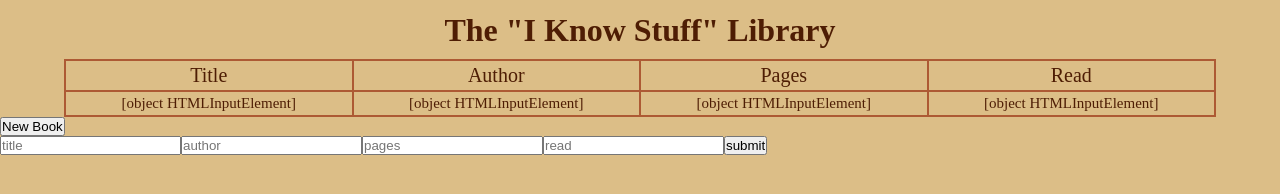
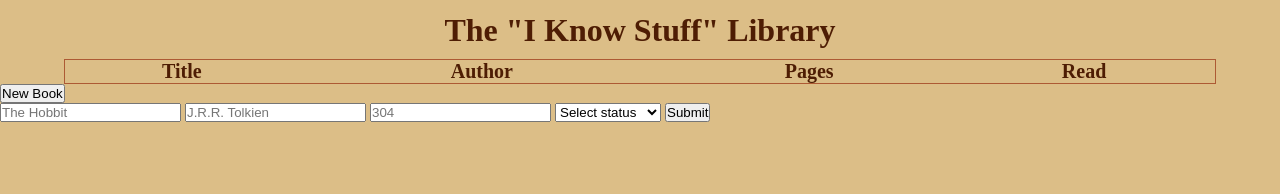
Before and after one commit to jdelles/library, a plain HTML site: page index.html in a window 1280 px wide. Both pictures are taken after a click on the button "New Book". Shown: the part 112-306 px from the top of the page. Drawn offline with Linux system fonts and the light colour scheme.

Commit message:
Added forms to index and rebuilt JS - need to figure out how to read form data in

```diff
--- a/app.js
+++ b/app.js
@@ -4,14 +4,14 @@
 let myLibrary = [];
 
 /**
- * Gets the display id which is used to build the table of book info
- */
-const libraryDisplay = document.querySelector('#display');
-
-/**
  * Gets the addBook button which will be used by the user to add a new book to the library
  */
 const newBook = document.querySelector('#newBook');
+
+/**
+ * Gets the form to toggle on and off when newBook is clicked
+ */
+const addForm = document.querySelector('#form');
 
 /**
  * Tracks the size of the myLibrary array
@@ -25,7 +25,8 @@ let size = 0;
  * @param {*} pages the number of pages in the book
  * @param {*} read was the book read or not yet
  */
-function Book(title, author, pages, read) {
+class Book {
+    constructor(title, author, pages, read) {
         this.title = title;
         this.author = author;
         this.pages = pages;
@@ -36,76 +37,76 @@ function Book(title, author, pages, read) {
          * Gets a string containing information about the book
          * @returns a string containing information about the book
          */
-    this.info = function() {
+        this.info = function () {
             return `${title} by ${author}, ${pages}, ${read}`;
+        };
     }
 }
 
 /**
- * Adds a new book to the myLibrary array and updates the webpage display table with the new book
+ * Adds a new book to the library and updates the display table with the new book
  * @param {*} title the title of the book
  * @param {*} author the author of the book
  * @param {*} pages the number of pages in the book
  * @param {*} read was the book read or not yet
  */
 function addBookToLibrary(title, author, pages, read) {
-
-    /**
-     * Creates the new book object and adds it to the library
-     */
     let book = new Book(title, author, pages, read);
     myLibrary.push(book);
     size++;
+    libraryDisplay();
+}
 
 /**
-     * Adds the book to the table on the website
+ * Removes a book from the library and updates the display table to remove the book
+ * @param {*} book the Book object to remove
  */
-    const table = document.querySelector('table');
-    const row = table.insertRow();
-    const cell1 = row.insertCell(0);
-    const cell2 = row.insertCell(1);
-    const cell3 = row.insertCell(2);
-    const cell4 = row.insertCell(3);
-    cell1.textContent = title;
-    cell2.textContent = author;
-    cell3.textContent = pages;
-    cell4.textContent = read;
+function removeBookFromLibrary(book) {
+    myLibrary.splice(myLibrary.findIndex(book), 1);
+    size--;
+    libraryDisplay();
+}
+
+/**
+ * Loops through each book in the libarry to build the display table
+ */
+function libraryDisplay() {
+    const tbody = document.querySelector('tbody');
+    tbody.innerHTML = "";
+    myLibrary.forEach(book => {
+        const row = document.createElement('tr');
+
+        const tdTitle = document.createElement('td');
+        tdTitle.textContent = book.title;
+
+        const tdAuthor = document.createElement('td');
+        tdAuthor.textContent = book.author;
+
+        const tdPages = document.createElement('td');
+        tdPages.textContent = book.pages;
+
+        const tdRead = document.createElement('td');
+        tdRead.textContent = book.read;
+
+        row.appendChild(tdTitle);
+        row.appendChild(tdAuthor);
+        row.appendChild(tdPages);
+        row.appendChild(tdRead);
+
+        tbody.appendChild(row);
+    });
 }
 
 newBook.addEventListener('click', () => {
     const formSection = document.querySelector('#form');
-    const form = document.createElement('form');
+    formSection.style.display = "block";
+});
 
-    const title = document.createElement('input');
-    title.setAttribute("type", "text");
-    title.setAttribute("name", "title");
-    title.setAttribute("placeholder", "title");
+form.addEventListener("submit", (i) => {
+    const title = document.getElementById("title").nodeValue;
+    const author = document.getElementById("author").nodeValue;
+    const pages = document.getElementById("pages").nodeValue;
+    const read = document.getElementById("read").nodeValue;
 
-    const author = document.createElement('input');
-    author.setAttribute("type", "text");
-    author.setAttribute("name", "author");
-    author.setAttribute("placeholder", "author");
-
-    const pages = document.createElement('input');
-    pages.setAttribute("type", "text");
-    pages.setAttribute("name", "pages");
-    pages.setAttribute("placeholder", "pages");
-
-    const read = document.createElement('input');
-    read.setAttribute("type", "text");
-    read.setAttribute("name", "title");
-    read.setAttribute("placeholder", "read");
-
-    const submit = document.createElement('input');
-    submit.setAttribute("type", "submit");
-    submit.setAttribute("value", "submit");
-
-    form.appendChild(title);
-    form.appendChild(author);
-    form.appendChild(pages);
-    form.appendChild(read);
-    form.appendChild(submit);
-
-    form.setAttribute(onsubmit, addBookToLibrary(title, author, pages, read));
-    formSection.appendChild(form);
+    addBookToLibrary(title, author, pages, read);
 });
--- a/index.html
+++ b/index.html
@@ -15,19 +15,33 @@
     <main>
         <section id="display">
             <table>
-                <tr>
-                    <td>Title</td>
-                    <td>Author</td>
-                    <td>Pages</td>
-                    <td>Read</td>
-                </tr>
+                <thead>
+                    <th>Title</th>
+                    <th>Author</th>
+                    <th>Pages</th>
+                    <th>Read</th>
+                </thead>
+                <tbody>
+
+                </tbody>
             </table>
         </section>
         <section id="buttons">
             <button id="newBook">New Book</button>
         </section>
-        <section id="form">
-
+        <section>
+            <form id="form" action="/app.js">
+                <input type="text" id="title" name="title" placeholder="The Hobbit" required>
+                <input type="text" id="author" name="author" placeholder="J.R.R. Tolkien" required>
+                <input type="text" id="pages" name="pages" placeholder="304" required>
+                <select id="read" name="read" class="form-item" required>
+                    <option disabled selected value>Select status</option>
+                    <option value="Have read">Have Read</option>
+                    <option value="Reading">Reading</option>
+                    <option value="Want to read">Want To Read</option>
+                </select>
+                <button id="submit" type="submit" form="form">Submit</button>
+            </form>
         </section>
     </main>
     <footer>
--- a/style.css
+++ b/style.css
@@ -49,15 +49,15 @@ tr {
     color: var(--color-black);
 }
 
+th {
+    font-size: 20px;
+}
+
+tr {
+    font-size: 15px;
+}
+
 td {
     border: 1px solid var(--color-brown);
     padding: 3px;
 }
-
-tr:first-child {
-    font-size: 20px;
-}
-
-tr:not(:first-child) {
-    font-size: 15px;
-}
```
Also changed, not shown: 1 other file. Lines whose indentation alone changed are shown as unchanged.
